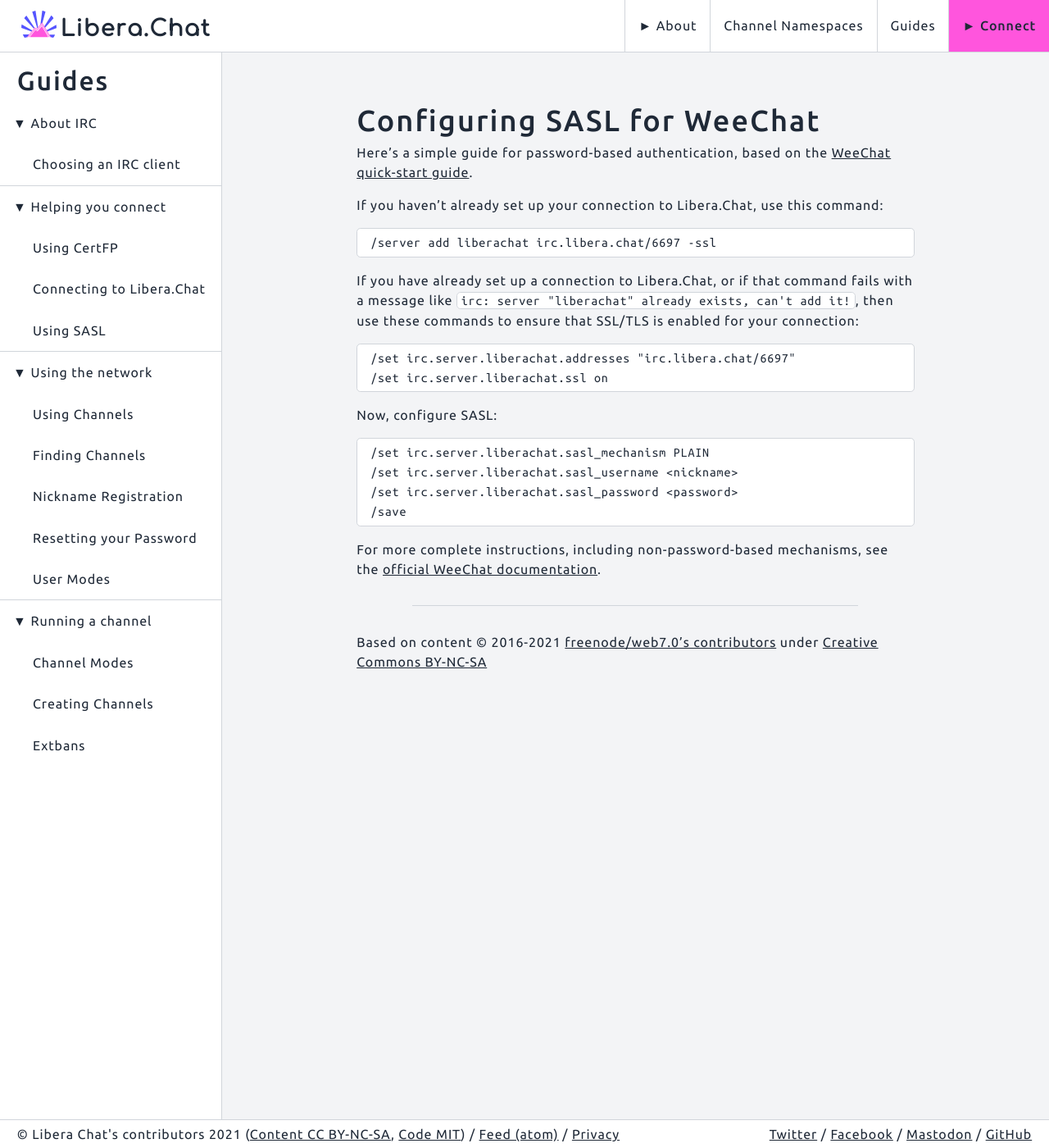
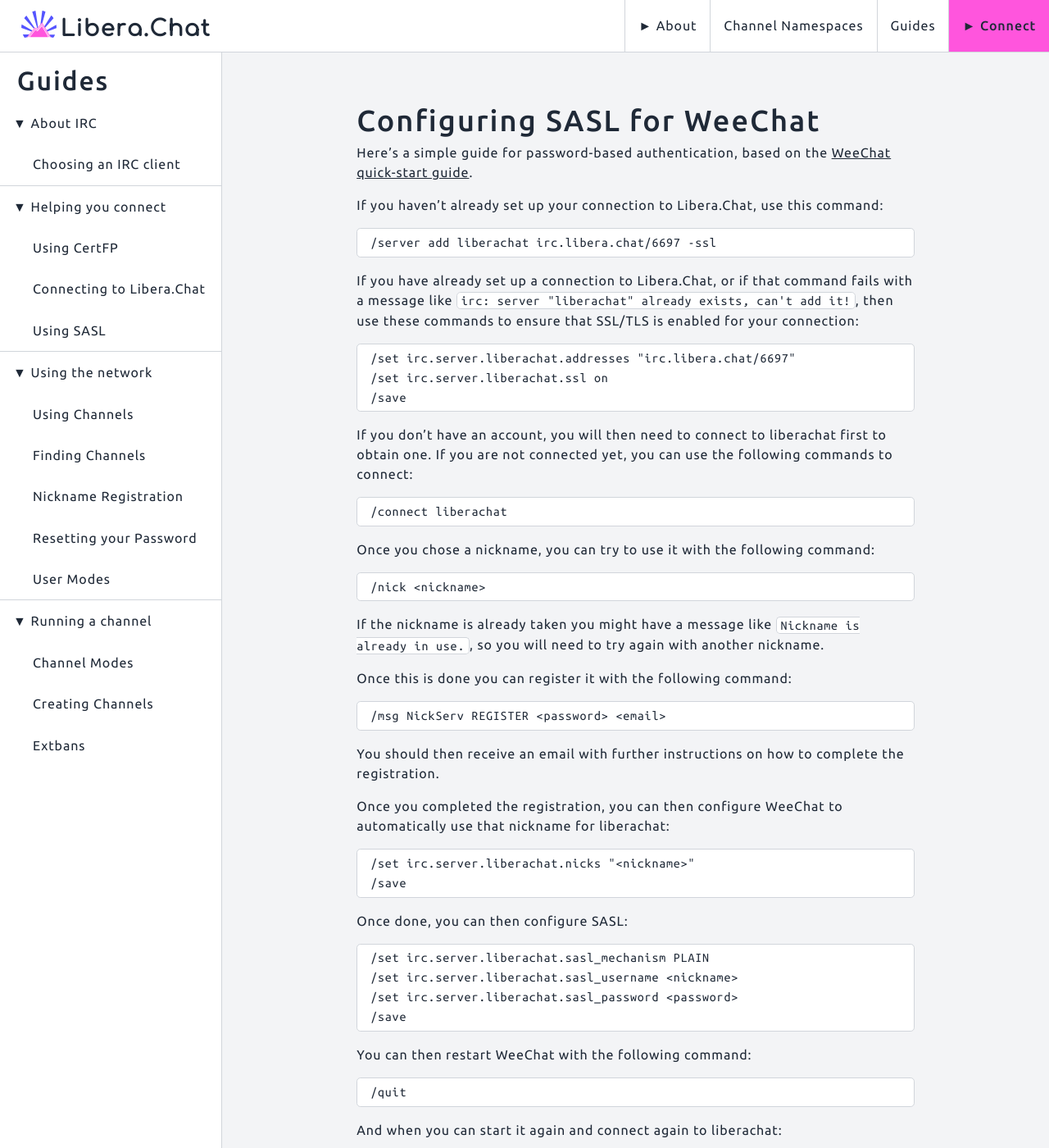
Before and after one commit to Libera-Chat/libera-chat.github.io, a Jekyll site: the page built from content/_guides/sasl/weechat.md, in a window 1280 px wide and 1400 px high. Shown: the whole window at 82% size. Built offline with Jekyll 4.4.1, drawn with Linux system fonts in a browser that asks for light colours; some of the changed text lies outside the part shown.

Commit message:
guides: weechat: explain how to register the account along the way.
While the current guide was good enough for technical people, there
are also less technical people that were on Freenode IRC channels
and that need to reconfigure their IRC client to join Libera.

So making it a bit easier for them is a good thing.

Signed-off-by: Denis 'GNUtoo' Carikli <GNUtoo@cyberdimension.org>

```diff
--- a/content/_guides/sasl/weechat.md
+++ b/content/_guides/sasl/weechat.md
@@ -18,13 +18,50 @@
 
     /set irc.server.liberachat.addresses "irc.libera.chat/6697"
     /set irc.server.liberachat.ssl on
+    /save
 
-Now, configure SASL:
+If you don't have an account, you will then need to connect to liberachat first
+to obtain one. If you are not connected yet, you can use the following commands
+to connect:
+
+    /connect liberachat
+
+Once you chose a nickname, you can try to use it with the following command:
+
+    /nick <nickname>
+
+If the nickname is already taken you might have a message like `Nickname is
+already in use.`, so you will need to try again with another nickname.
+
+Once this is done you can register it with the following command:
+
+    /msg NickServ REGISTER <password> <email>
+
+You should then receive an email with further instructions on how to complete
+the registration.
+
+Once you completed the registration, you can then configure WeeChat to
+automatically use that nickname for liberachat:
+
+    /set irc.server.liberachat.nicks "<nickname>"
+    /save
+
+Once done, you can then configure SASL:
 
     /set irc.server.liberachat.sasl_mechanism PLAIN
     /set irc.server.liberachat.sasl_username <nickname>
     /set irc.server.liberachat.sasl_password <password>
     /save
 
+You can then restart WeeChat with the following command:
+
+    /quit
+
+And when you can start it again and connect again to liberachat:
+
+    /connect liberachat
+
+It will then use SASL for the authentication.
+
 For more complete instructions, including non-password-based mechanisms,
 see the [official WeeChat documentation](https://www.weechat.org/files/doc/stable/weechat_user.en.html#irc_sasl_authentication).
```
